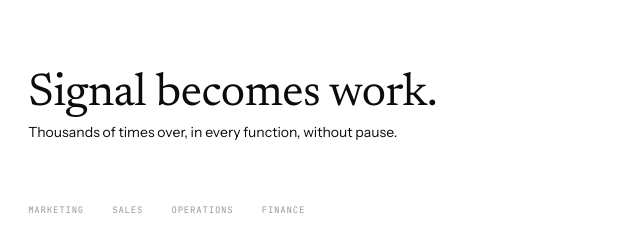
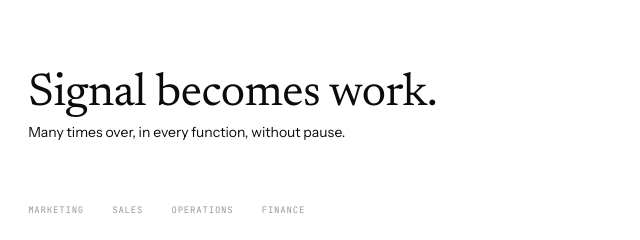
Before and after one commit to prismstudiosoutput/site, a plain HTML site: page index.html in a window 1280 px wide. Shown: the part 2100-2340 px from the top of the page, 0-640 px from the left. Drawn offline with Linux system fonts and the light colour scheme.

Commit message:
Method line: "Many times over"

```diff
--- a/index.html
+++ b/index.html
@@ -144,7 +144,7 @@ a:focus-visible{outline:1.5px solid var(--ink);outline-offset:3px}
   <div class="rule"></div>
   <div class="head lab"><span>Method</span><span>Fig. 1</span></div>
   <h2 class="serif h2">Signal becomes work.</h2>
-  <p class="body">Thousands of times over, in every function, without pause.</p>
+  <p class="body">Many times over, in every function, without pause.</p>
   <div class="tabs lab" id="tabs"><button type="button" data-f="marketing" aria-pressed="false">Marketing</button><button type="button" data-f="sales" aria-pressed="false">Sales</button><button type="button" data-f="operations" aria-pressed="false">Operations</button><button type="button" data-f="finance" aria-pressed="false">Finance</button><span class="ind" id="ind" aria-live="polite"></span></div>
   <div class="fig" id="fig">
     <svg viewBox="0 0 1000 400" role="img" aria-label="House record, market and competitor lines enter a glass cube and leave as one line: continuous insight and recursive action">
```
